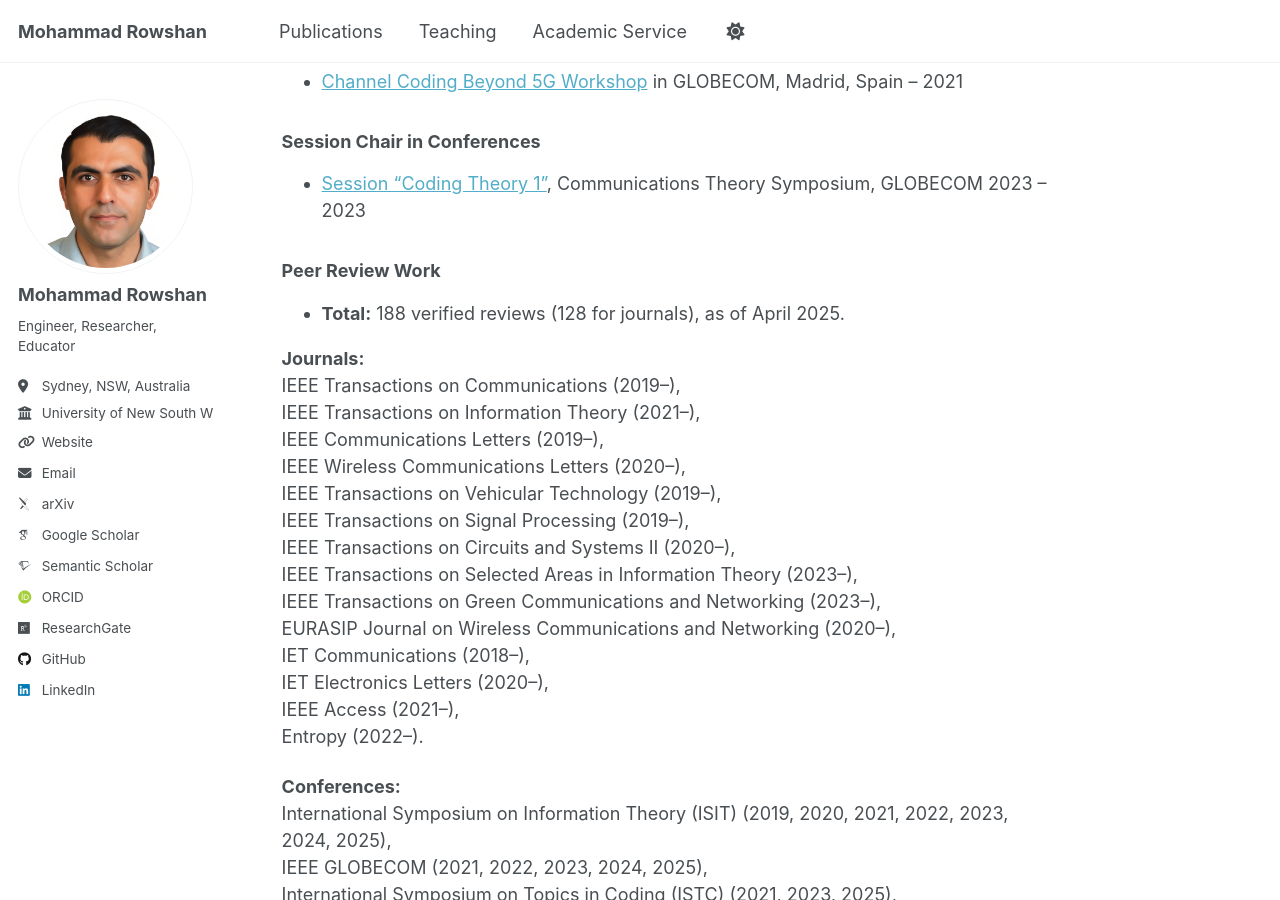
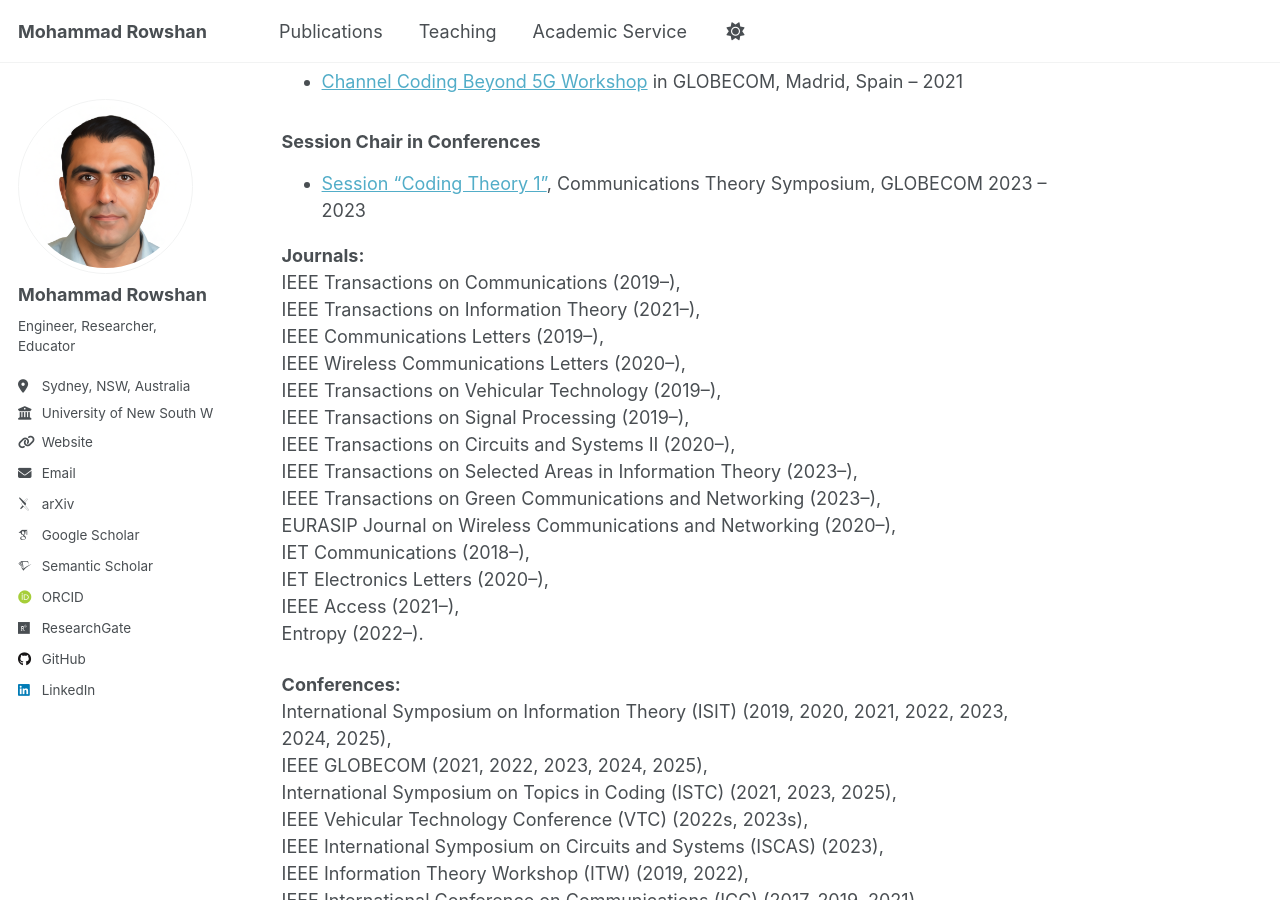
Before and after one commit to mohammad-rowshan/mohammad-rowshan.github.io, a Jekyll site: the page built from _pages/academic-services.md, in a window 1280 px wide and 900 px high, scrolled down 1738 px. Built offline with Jekyll 4.4.1, drawn with Linux system fonts in a browser that asks for light colours; some web fonts are replaced; a script that is not in the unit is left out.

Commit message:
Update academic-services.md

```diff
--- a/_pages/academic-services.md
+++ b/_pages/academic-services.md
@@ -64,10 +64,6 @@ author_profile: true
 - [Session “Coding Theory 1”](https://globecom2023.ieee-globecom.org/program/technical-program-day-1), Communications Theory Symposium, GLOBECOM 2023 – 2023
 
 
-### Peer Review Work
-
-- **Total:** 188 verified reviews (128 for journals), as of April 2025.
-
 **Journals:**
 IEEE Transactions on Communications (2019–),
 IEEE Transactions on Information Theory (2021–),
```
